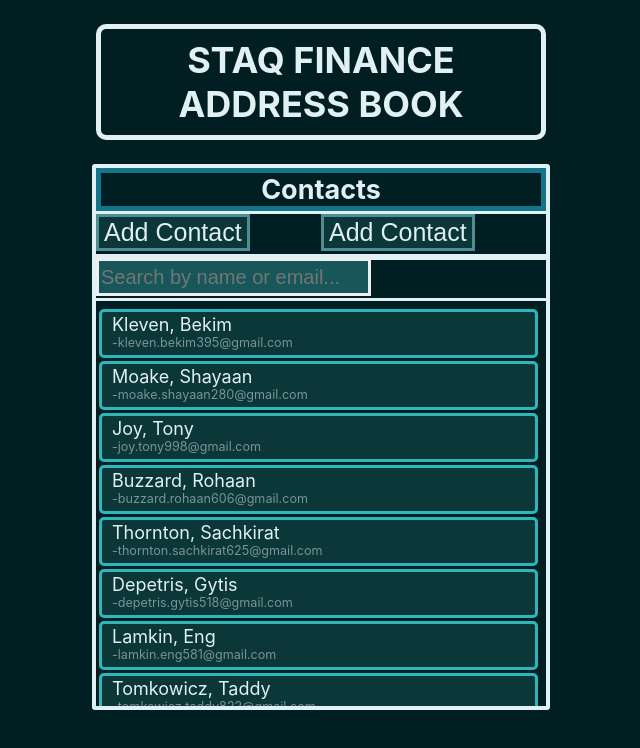
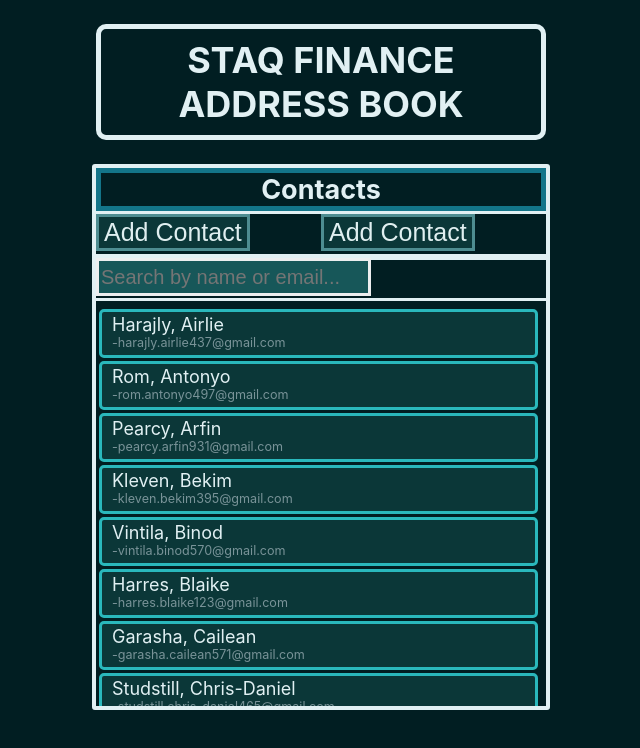
Before and after one commit to scottcl68/staq-address-book, a React (Create React App) app in the folder staq-address-book/: page / in a window 1280 px wide. Shown: the top 748 px of the page, without its empty margins (319-959 px from the left). Built offline with nearby package versions, Linux system fonts and the light colour scheme.

Commit message:
added contact list sorting function

```diff
--- a/staq-address-book/src/App.tsx
+++ b/staq-address-book/src/App.tsx
@@ -49,16 +49,36 @@ function ListEntry (props) {
     );
 }
 
+interface ContactListProps {
+    contactList: ContactCard[] ,
+    sortBy: string,
+}
 
-class ContactList extends React.Component<{contactList: ContactCard[]}, any> {
-    constructor(props: any) {
-        super(props);
+class ContactList extends React.Component<ContactListProps, any> {
+
+    sortedContactList(sortBy) {
+        let contactList = this.props.contactList.slice();
+        if (sortBy === 'firstNameAscending'){
+            contactList.sort((a, b) => (a.firstName < b.firstName ? -1 : 1));
+        } else if (sortBy === 'firstNameDescending') {
+            contactList.sort((a, b) => (a.firstName > b.firstName ? -1 : 1));
+        } else if (sortBy === 'emailAscending'){
+            contactList.sort((a, b) => (a.email < b.email ? -1 : 1));
+        } else if (sortBy === 'emailDescending') {
+            contactList.sort((a, b) => (a.email > b.email ? -1 : 1));
+        } else if (sortBy === 'lastNameAscending'){
+            contactList.sort((a, b) => (a.lastName < b.lastName ? -1 : 1));
+        } else if (sortBy === 'lastNameDescending') {
+            contactList.sort((a, b) => (a.lastName > b.lastName ? -1 : 1));
+        }
+        return contactList.slice();
     }
+
     render() {
         const contactList = this.props.contactList;
         return (
             <div className='contact-list-body'>
-            {contactList.map(contact =>
+            {this.sortedContactList(this.props.sortBy).map(contact =>
                 <div>
                     <ListEntry
                     name={contact.lastName + ", " + contact.firstName}
@@ -71,6 +91,7 @@ class ContactList extends React.Component<{contactList: ContactCard[]}, any> {
         )
     }
 }
+
 
 
 
@@ -97,6 +118,12 @@ class App extends React.Component<{}, {contactList: ContactCard[]}> {
                         </div>
                         <ContactList
                             contactList={contacts}
+                            sortBy={'firstNameAscending'}
+                            // sortBy={'lastNameAscending'}
+                            // sortBy={'emailAscending'}
+                            // sortBy={'firstNameDescending'}
+                            // sortBy={'lastNameDescending'}
+                            // sortBy={'emailDescending'}
                         />
                     </div>
                 </div>
```
